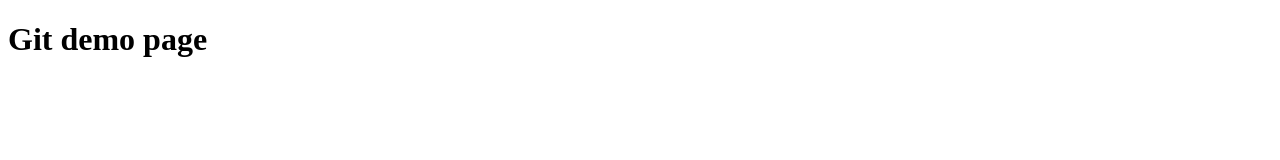
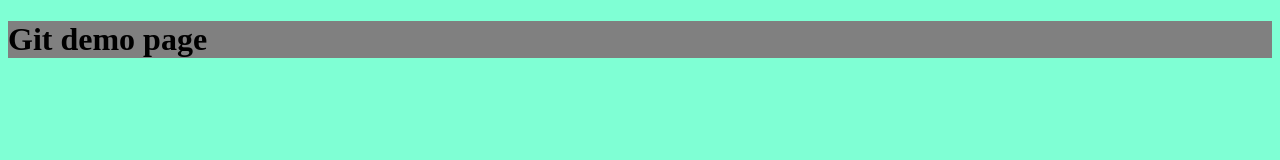
Before and after one commit to DavidHeffron/playlist, a plain HTML site: page index.html in a window 1280 px wide. Drawn offline with Linux system fonts and the light colour scheme.

Commit message:
add basic styles

```diff
--- a/index.html
+++ b/index.html
@@ -5,6 +5,7 @@
     <meta http-equiv="X-UA-Compatible" content="IE=edge">
     <meta name="viewport" content="width=device-width, initial-scale=1.0">
     <title>Document</title>
+    <link rel = "stylesheet" href="styles.css">
 </head>
 <body>
    <h1>Git demo page</h1>
--- /dev/null
+++ b/styles.css
@@ -0,0 +1,6 @@
+body {
+    background-color: aquamarine;
+}
+h1 {
+    background-color: gray;
+}
```
